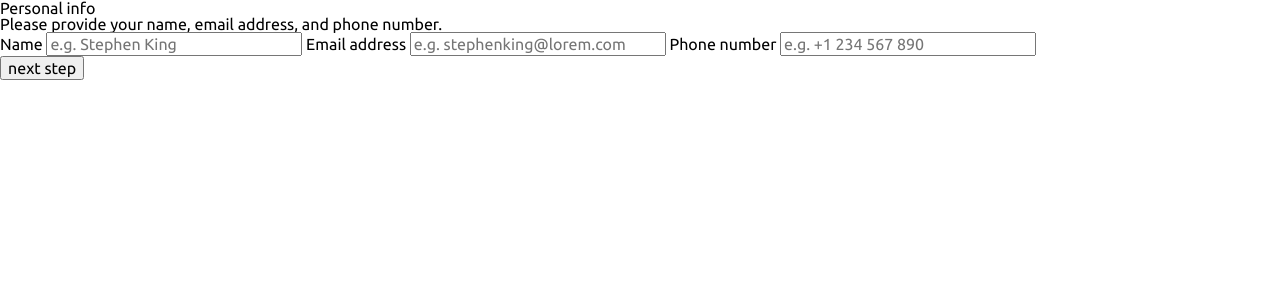
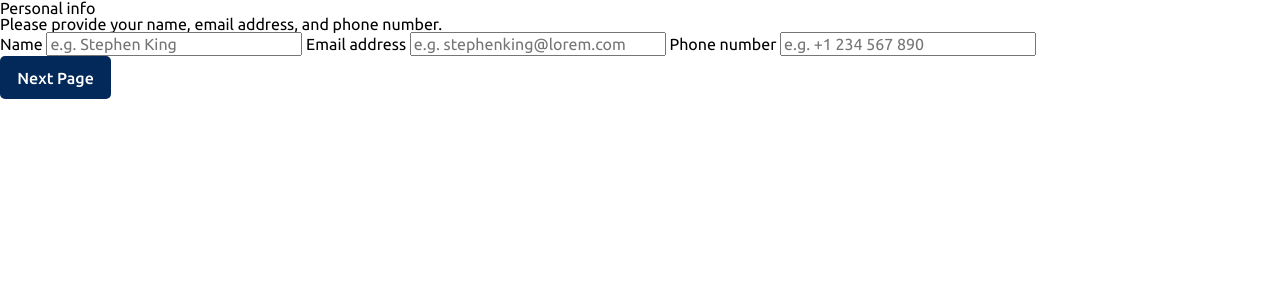
Before and after one commit to wiseman88/multi-step-form, a Vue app: page / in a window 1280 px wide. Shown: the top 300 px of the page. Built offline with nearby package versions, Linux system fonts and the light colour scheme.

Commit message:
style: style buttons + add colors

```diff
--- a/src/App.vue
+++ b/src/App.vue
@@ -5,11 +5,14 @@ import Addons from './components/Addons.vue';
 import Summary from './components/Summary.vue';
 import Confirmation from './components/Confirmation.vue';
 import { computed, ref } from 'vue';
+import Button from './components/Button.vue';
 
 const components = [Personal, Plans, Addons, Summary, Confirmation]
 
 let currentStep = ref(0)
 let steps = components.length
+const classes: Array<string> = []
+
 
 const allowGoBack = computed<boolean>(() => {
   return currentStep.value !== 0
@@ -42,9 +45,9 @@ const prevStep = () => {
     <component v-for="(component, index) in components" :is="component" :key="index" :id="index"
       :currentStep="currentStep"></component>
     <div v-if="showActionButtons">
-      <button v-if="allowGoBack" @click="prevStep">go back</button>
-      <button v-if="allowNextStep" @click="nextStep">next step</button>
-      <button v-if="allowConfirm" @click="nextStep">confirm</button>
+      <Button v-if="allowGoBack" @click="prevStep" :classes="['btn-default']" :text="'go back'" />
+      <Button v-if="allowNextStep" @click="nextStep" :classes="['btn-primary']" :text="'next page'" />
+      <Button v-if="allowConfirm" @click="nextStep" :classes="['btn-secondary']" :text="'confirm'" />
     </div>
   </main>
 </template>
--- a/src/assets/css/colors.css
+++ b/src/assets/css/colors.css
@@ -1,7 +1,9 @@
 :root {
     /* Primary colors */
     --color-primary: hsl(213, 96%, 18%);
+    --color-primary-hover: hsl(214, 72%, 32%);
     --color-secondary: hsl(243, 100%, 62%);
+    --color-secondary-hover: hsl(244, 98%, 77%);
     --color-secondary-light: hsl(228, 100%, 84%);
     --color-secondary-lighter: hsl(206, 94%, 87%);
     --color-error: hsl(354, 84%, 57%);
--- /dev/null
+++ b/src/components/Button.vue
@@ -0,0 +1,52 @@
+<script setup lang="ts">
+const props = defineProps<{
+    classes: Array<string>,
+    text: string
+}>()
+</script>
+
+<template>
+    <button :class="classes" class="btn">
+        {{ text }}
+    </button>
+</template>
+
+<style scoped>
+.btn {
+    width: 111px;
+    height: 43px;
+    border: none;
+    cursor: pointer;
+    border-radius: 5px;
+    text-transform: capitalize;
+    font-weight: 500;
+    background-color: transparent;
+}
+
+.btn-default {
+    background-color: none;
+    color: var(--color-cool-gray);
+}
+
+.btn-default:hover {
+    color: var(--color-primary);
+}
+
+.btn-primary {
+    background-color: var(--color-primary);
+    color: var(--color-white);
+}
+
+.btn-primary:hover {
+    background-color: var(--color-primary-hover);
+}
+
+.btn-secondary {
+    background-color: var(--color-secondary);
+    color: var(--color-white);
+}
+
+.btn-secondary:hover {
+    background-color: var(--color-secondary-hover);
+}
+</style>
```
